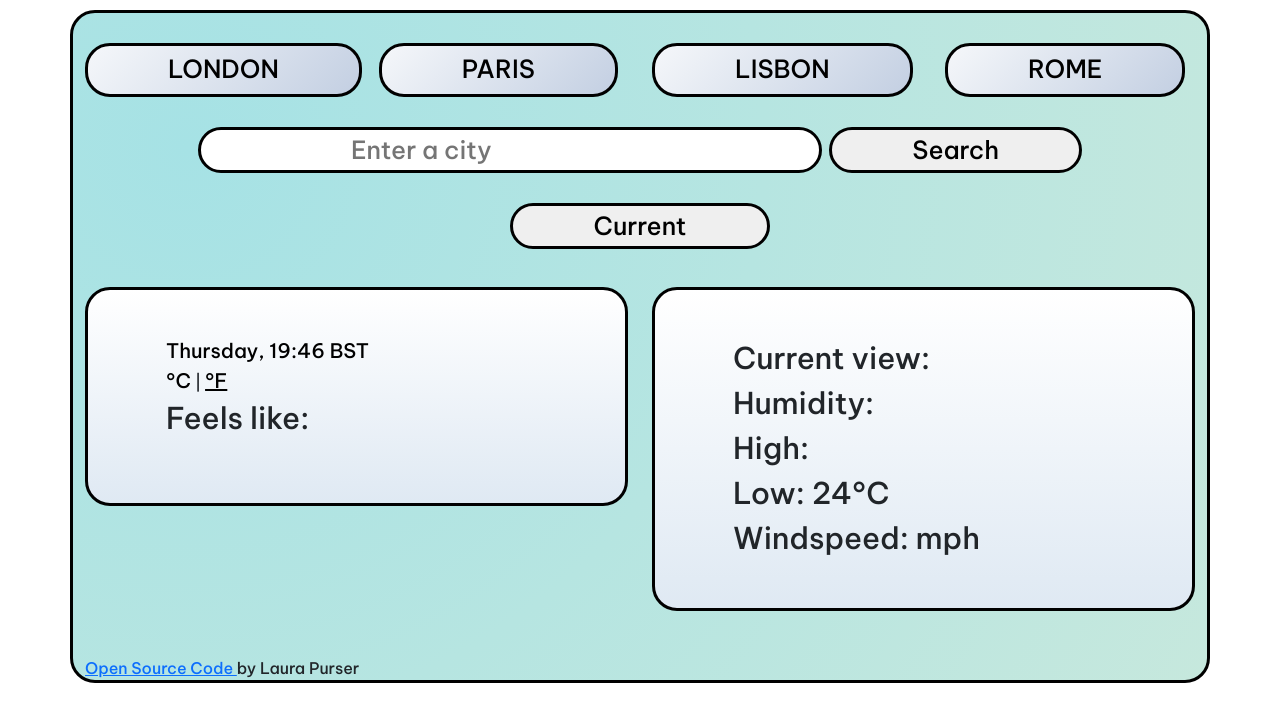
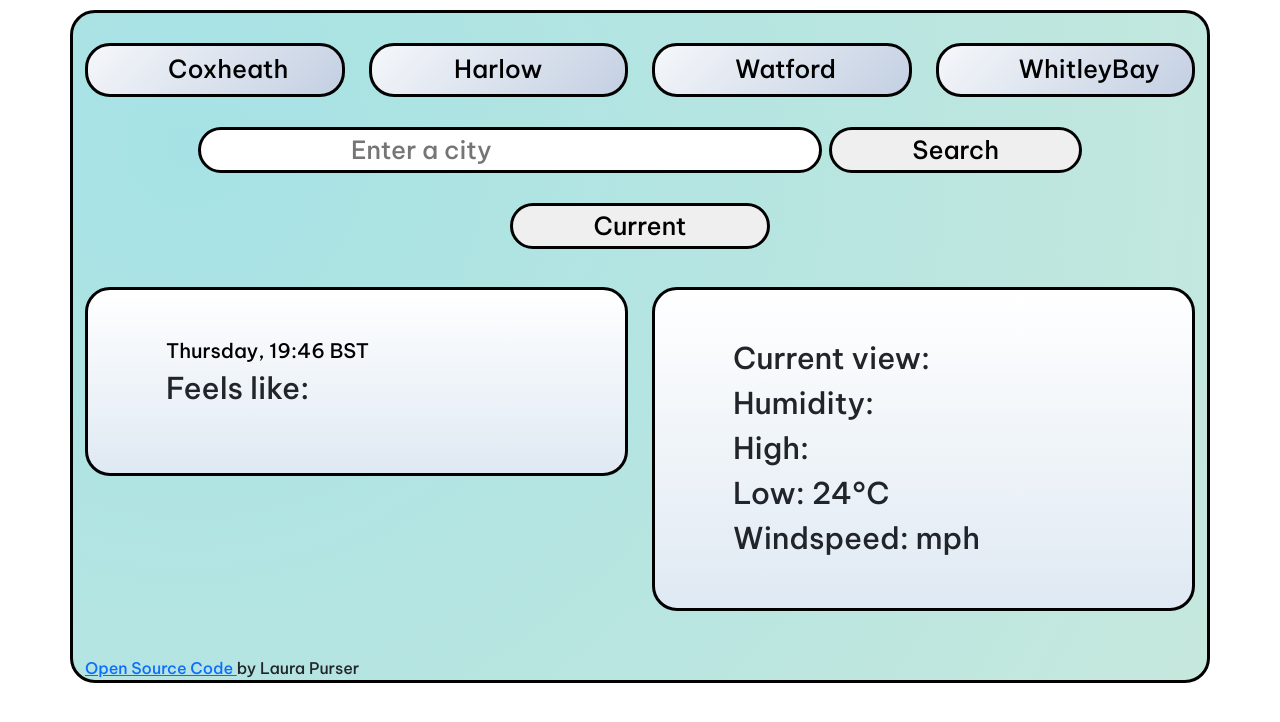
Before and after one commit to laurapurser/Weather-Project, a plain HTML site: page index.html in a window 1280 px wide. Drawn offline with nearby package versions, Linux system fonts and the light colour scheme; no server answers.

Commit message:
Changed Favourites

```diff
--- a/index.html
+++ b/index.html
@@ -24,19 +24,19 @@
         <div class="row">
           <div class="col-3">
               <button class="favourite">
-                  LONDON </button>
+                  Coxheath </button>
           </div>
           <div class="col-3">
               <button class="favourite">
-                  PARIS </button>
+                  Harlow </button>
           </div>
           <div class="col-3">
               <button class="favourite">
-                  LISBON    </button>
+                  Watford    </button>
           </div>
           <div class="col-3">
               <button class="favourite">
-                  ROME </button>
+                  WhitleyBay </button>
           </div>
         </div>
 
@@ -70,7 +70,7 @@
       <li class = "cardtextthree" id = "temp-number">
 
     </li>
-      <a href="#" id = "cel-link" class="active cardtexttwo">°C</a> | <a href="#" id = "far-link" class="cardtexttwo">°F</a>
+
 <li class="cardtext" id = "feelslike">
         Feels like:
       </li>
--- a/src/style.css
+++ b/src/style.css
@@ -28,9 +28,9 @@ h5 {
   padding: 5px 80px;
   display: block;
   margin: auto;
-  font-size: 40px;
+  font-size: 25px;
   margin-top: 30px;
-  font-size: 25px;
+  width: 100%;
   background: linear-gradient(135deg, #f5f7fa 0%, #c3cfe2 100%);
 }
 
@@ -40,7 +40,7 @@ h5 {
   padding: 5px 80px;
   display: inline;
   margin: auto;
-  font-size: 40px;
+
   margin-top: 30px;
   font-size: 25px;
 }
@@ -125,7 +125,7 @@ h5 {
 }
 
 .cardtextthree {
-  font-size: 50px;
+  font-size: 40px;
   list-style-type: none;
 }
 
```
